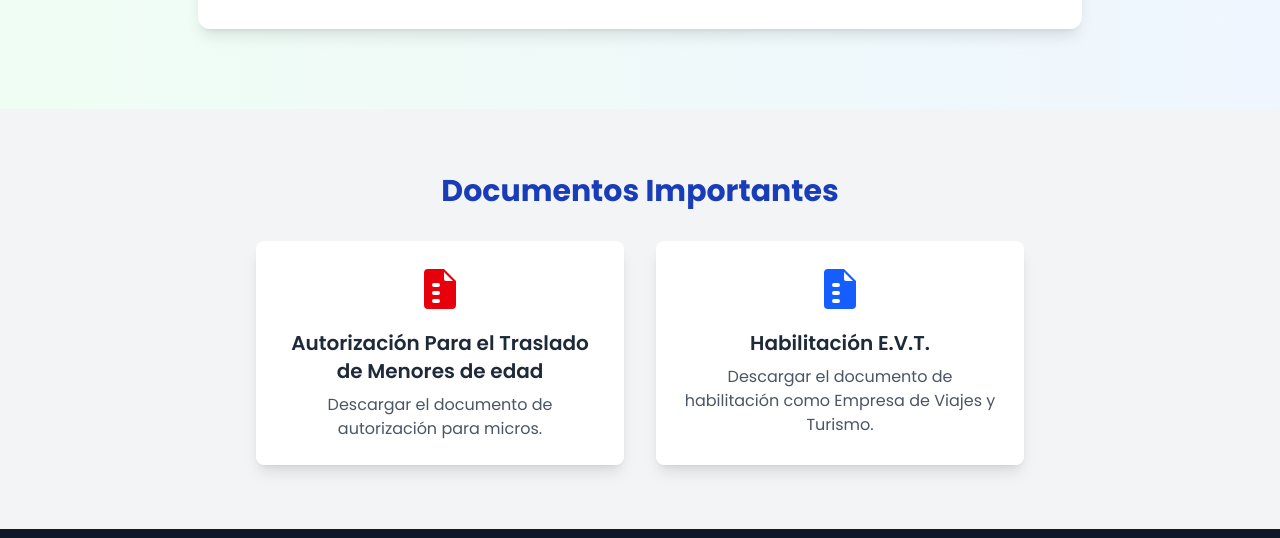
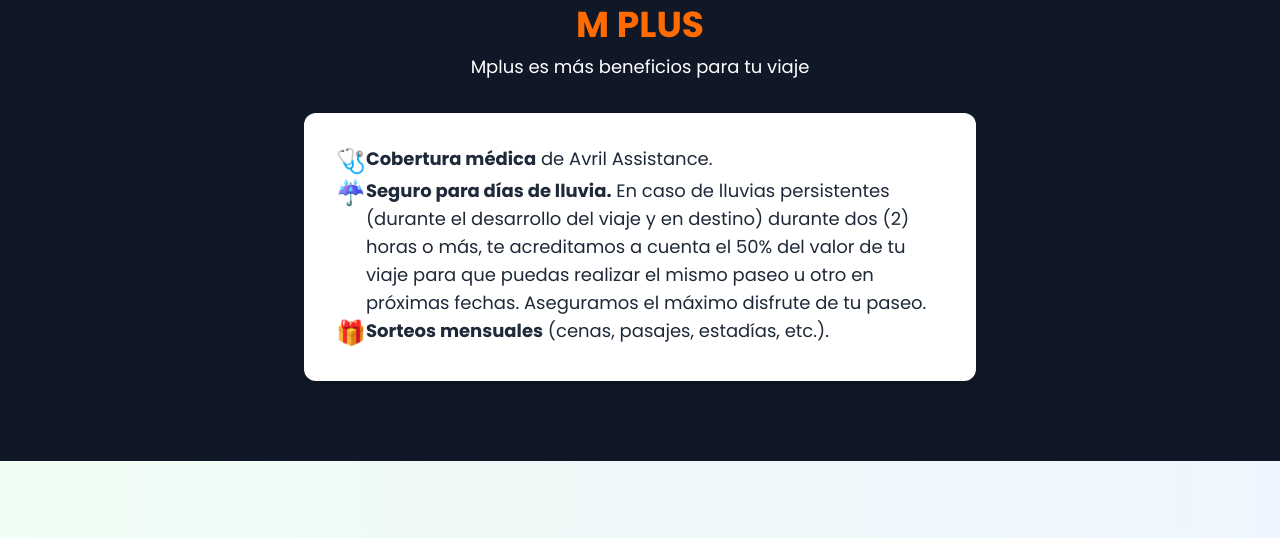
Before and after one commit to EzequielGonz/meurzetviajes, a website: page index.html in a window 1280 px wide. Shown: the part 8107-8645 px from the top of the page. Drawn offline with nearby package versions, Linux system fonts and the light colour scheme.

Commit message:
Se añadió una nueva sección "Mplus" en index.html, que incluye un logo, un título y una descripción, así como una lista de beneficios como cobertura médica, seguro para días de lluvia y sorteos mensuales. Esta actualización mejora la presentación de los servicios ofrecidos en el sitio.

```diff
--- a/index.html
+++ b/index.html
@@ -650,6 +650,31 @@
         </div>
     </section>
 
+    <!-- Sección Mplus -->
+    <section class="py-20 bg-gray-900">
+        <div class="container mx-auto px-4 flex flex-col items-center">
+            <img src="img/Mplus.jpg" alt="Mplus Logo" class="w-40 mb-6 rounded-lg shadow-lg" loading="lazy">
+            <h2 class="text-3xl md:text-4xl font-bold text-orange mb-2 text-center">M PLUS</h2>
+            <p class="text-lg text-white mb-8 text-center">Mplus es más beneficios para tu viaje</p>
+            <div class="bg-white rounded-xl shadow-lg p-8 max-w-2xl w-full">
+                <ul class="space-y-6 text-gray-800 text-lg">
+                    <li class="flex items-start">
+                        <span class="text-2xl mr-3">🩺</span>
+                        <span><b>Cobertura médica</b> de Avril Assistance.</span>
+                    </li>
+                    <li class="flex items-start">
+                        <span class="text-2xl mr-3">☔</span>
+                        <span><b>Seguro para días de lluvia.</b> En caso de lluvias persistentes (durante el desarrollo del viaje y en destino) durante dos (2) horas o más, te acreditamos a cuenta el 50% del valor de tu viaje para que puedas realizar el mismo paseo u otro en próximas fechas. Aseguramos el máximo disfrute de tu paseo.</span>
+                    </li>
+                    <li class="flex items-start">
+                        <span class="text-2xl mr-3">🎁</span>
+                        <span><b>Sorteos mensuales</b> (cenas, pasajes, estadías, etc.).</span>
+                    </li>
+                </ul>
+            </div>
+        </div>
+    </section>
+
     <!-- Métodos de Pago Section -->
     <section class="py-20 bg-gradient-to-r from-green-50 to-blue-50">
         <div class="container mx-auto px-4">
```
